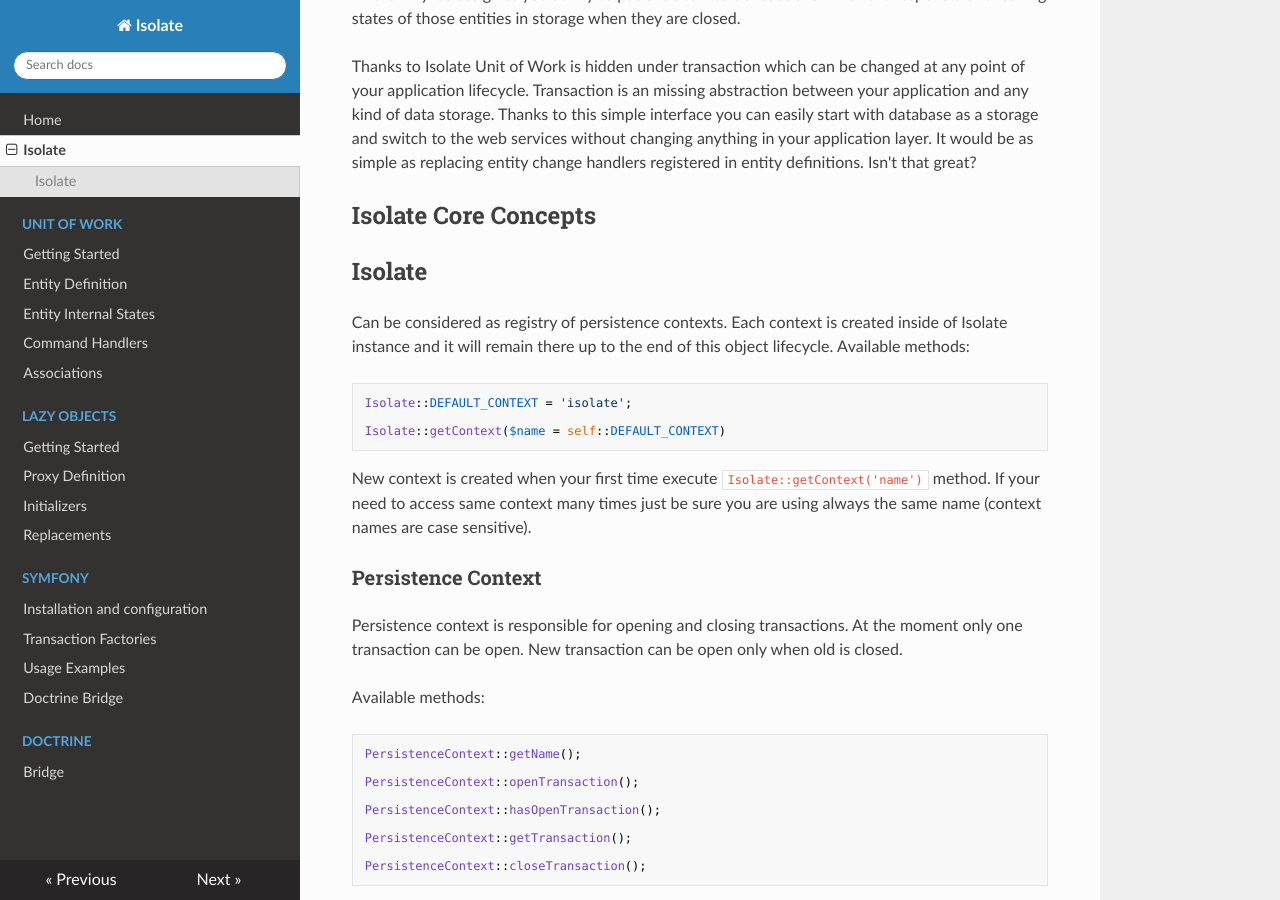
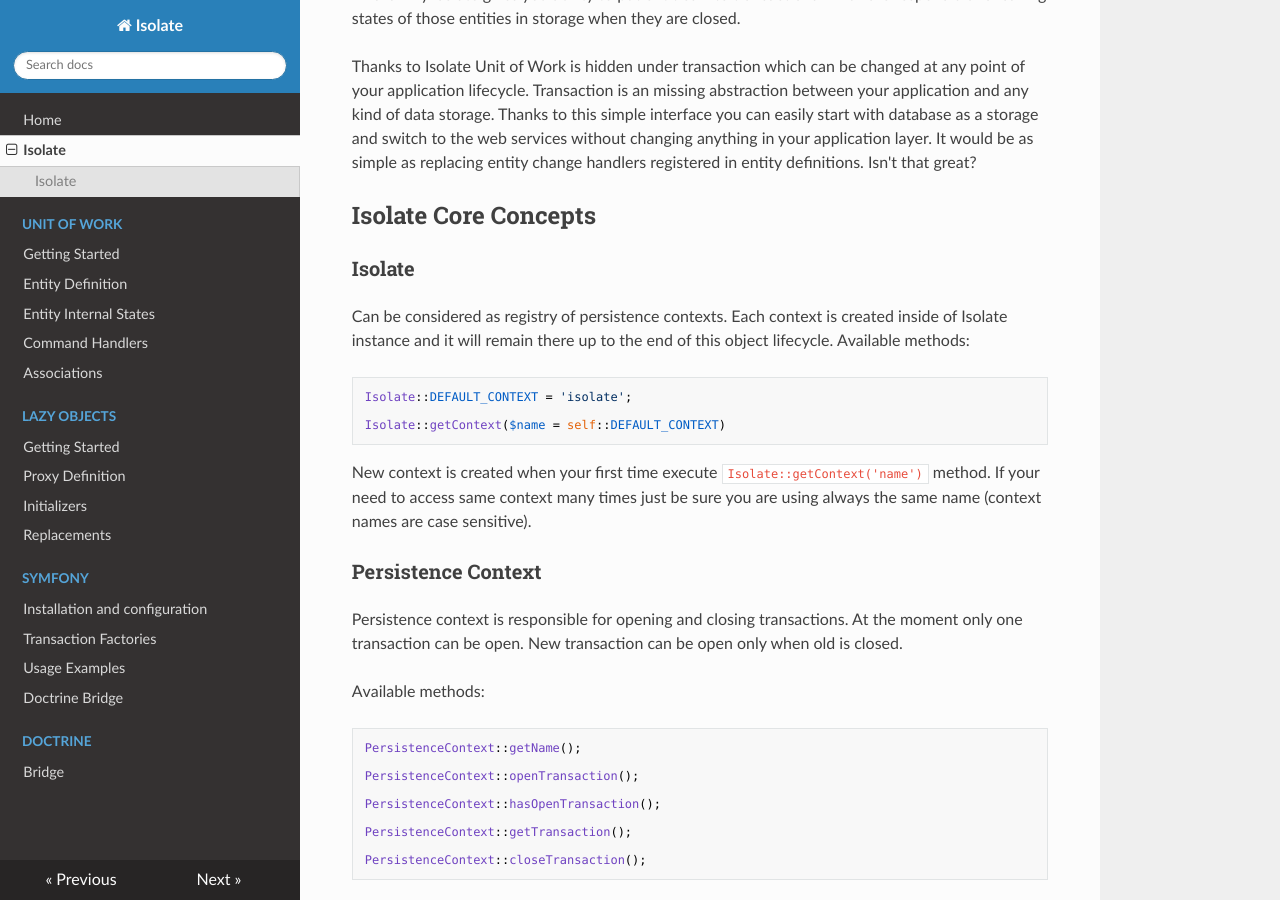
Before and after one commit to isolate-org/documentation, an MkDocs documentation site: the page built from docs/isolate/isolate.md, in a window 1280 px wide and 900 px high, scrolled down 321 px. Built offline with MkDocs 1.6.1, drawn with Linux system fonts in a browser that asks for light colours; nearby versions of some CDN libraries; old or Windows-style settings are respelled for this version of MkDocs.

Commit message:
Fixed wrong header size

```diff
--- a/docs/isolate/isolate.md
+++ b/docs/isolate/isolate.md
@@ -16,7 +16,7 @@ layer. It would be as simple as replacing entity change handlers registered in e
 
 ## Isolate Core Concepts
 
-## Isolate
+### Isolate
 
 Can be considered as registry of persistence contexts. Each context is created inside of Isolate instance
 and it will remain there up to the end of this object lifecycle.
```
